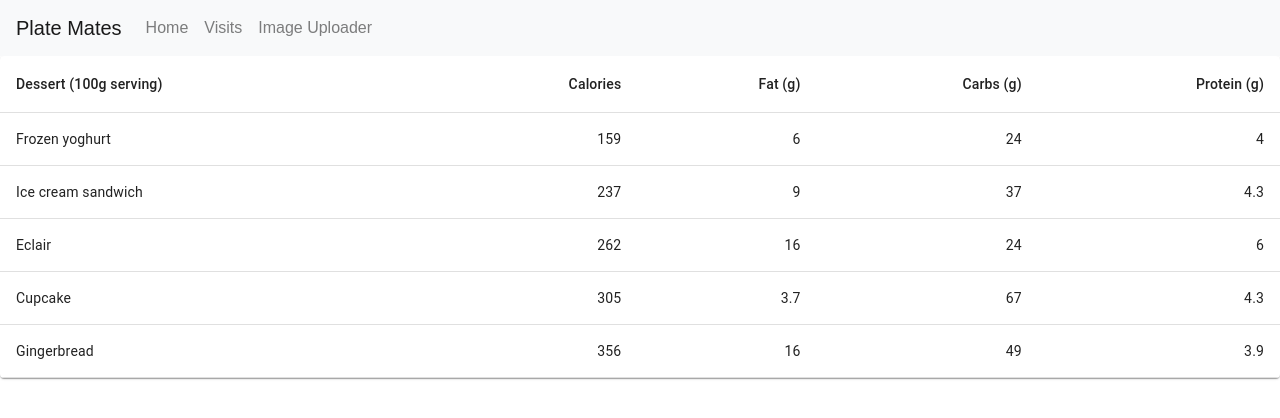
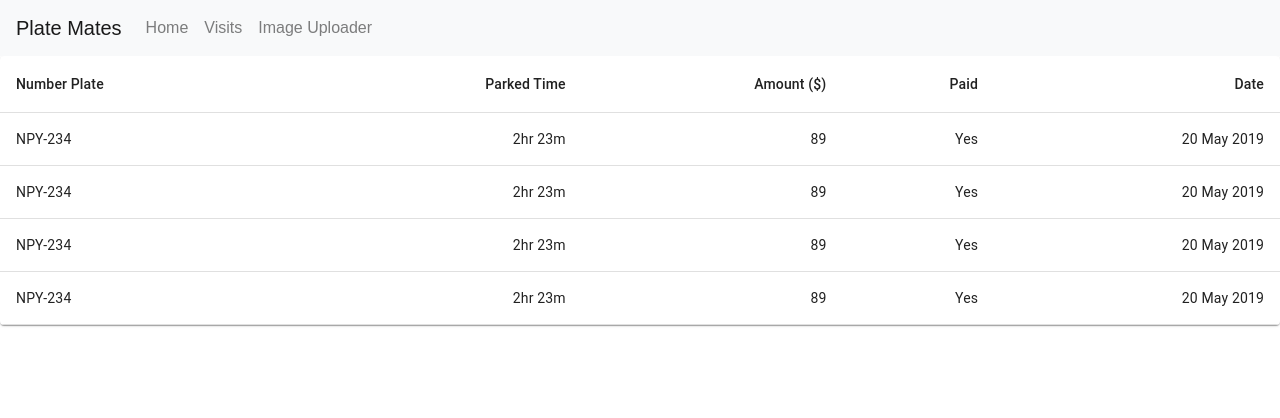
Before and after one commit to hrai/autopark, a React (Create React App) app in the folder autopark-ui/: page /visits in a window 1280 px wide. Shown: the top 418 px of the page. Built offline with nearby package versions, Linux system fonts and the light colour scheme.

Commit message:
Added Data

```diff
--- a/autopark-ui/src/components/Visits.js
+++ b/autopark-ui/src/components/Visits.js
@@ -14,16 +14,15 @@ const useStyles = makeStyles({
   },
 });
 
-function createData(name, calories, fat, carbs, protein) {
-  return {name, calories, fat, carbs, protein};
+function createData(numPlate, parkedTime, amount, paid, date) {
+  return {numPlate, parkedTime, amount, paid, date};
 }
 
 const rows = [
-  createData('Frozen yoghurt', 159, 6.0, 24, 4.0),
-  createData('Ice cream sandwich', 237, 9.0, 37, 4.3),
-  createData('Eclair', 262, 16.0, 24, 6.0),
-  createData('Cupcake', 305, 3.7, 67, 4.3),
-  createData('Gingerbread', 356, 16.0, 49, 3.9),
+  createData('NPY-234', '2hr 23m', 89.0, true, '20 May 2019'),
+  createData('NPY-234', '2hr 23m', 89.0, true, '20 May 2019'),
+  createData('NPY-234', '2hr 23m', 89.0, true, '20 May 2019'),
+  createData('NPY-234', '2hr 23m', 89.0, true, '20 May 2019')
 ];
 
 export default function Visits() {
@@ -34,23 +33,23 @@ export default function Visits() {
       <Table className={classes.table} aria-label="simple table">
         <TableHead>
           <TableRow>
-            <TableCell>Dessert (100g serving)</TableCell>
-            <TableCell align="right">Calories</TableCell>
-            <TableCell align="right">Fat&nbsp;(g)</TableCell>
-            <TableCell align="right">Carbs&nbsp;(g)</TableCell>
-            <TableCell align="right">Protein&nbsp;(g)</TableCell>
+            <TableCell>Number Plate</TableCell>
+            <TableCell align="right">Parked Time</TableCell>
+            <TableCell align="right">Amount ($)</TableCell>
+            <TableCell align="right">Paid</TableCell>
+            <TableCell align="right">Date</TableCell>
           </TableRow>
         </TableHead>
         <TableBody>
           {rows.map((row) => (
             <TableRow key={row.name}>
               <TableCell component="th" scope="row">
-                {row.name}
+                {row.numPlate}
               </TableCell>
-              <TableCell align="right">{row.calories}</TableCell>
-              <TableCell align="right">{row.fat}</TableCell>
-              <TableCell align="right">{row.carbs}</TableCell>
-              <TableCell align="right">{row.protein}</TableCell>
+              <TableCell align="right">{row.parkedTime}</TableCell>
+              <TableCell align="right">{row.amount}</TableCell>
+              <TableCell align="right">{row.paid ? 'Yes' : 'No'}</TableCell>
+              <TableCell align="right">{row.date}</TableCell>
             </TableRow>
           ))}
         </TableBody>
```
